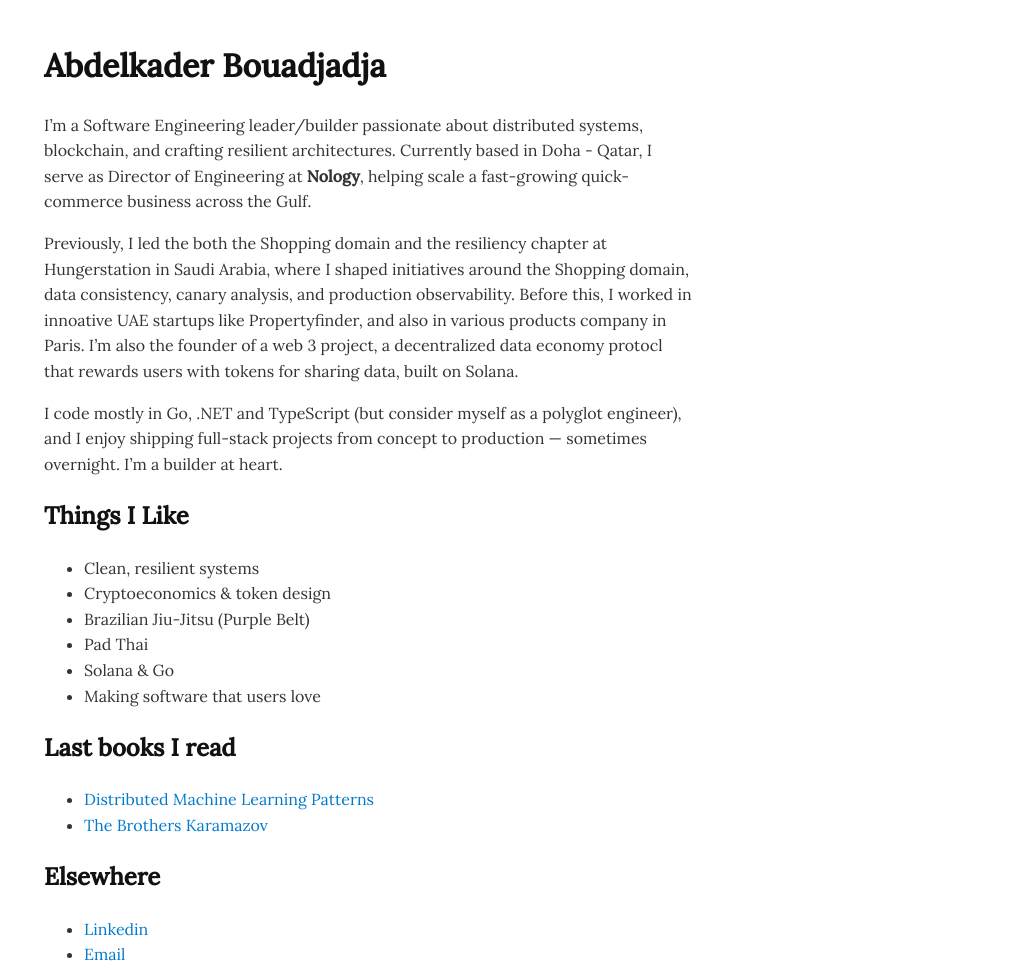
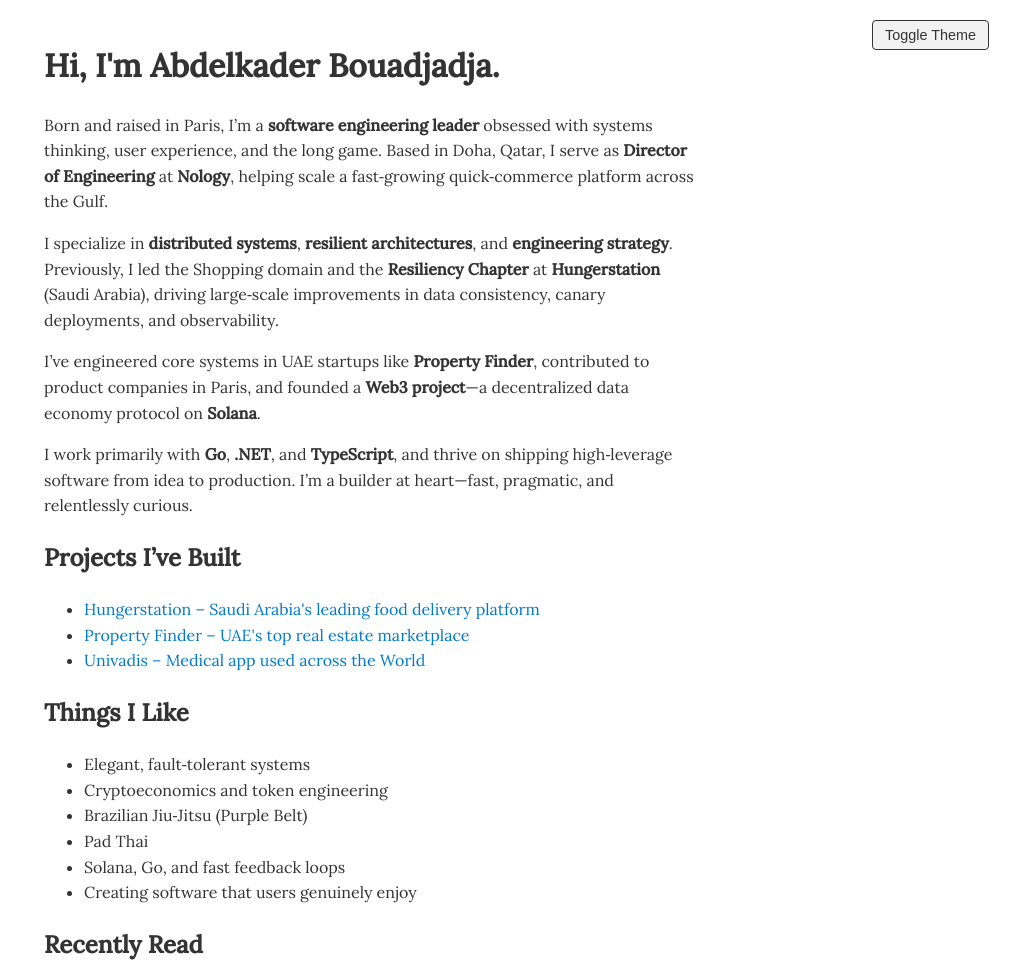
Before and after one commit to fiverocks/fiverocks.github.io, a plain HTML site: page index.html in a window 1280 px wide. Shown: the top 971 px of the page, without its empty margins (271-1280 px from the left). Drawn offline with Linux system fonts and the light colour scheme.

Commit message:
first commit

```diff
--- a/index.html
+++ b/index.html
@@ -1,67 +1,135 @@
 <!DOCTYPE html>
-<html lang="en">
+<html lang="en" data-theme="light">
 <head>
   <meta charset="UTF-8">
   <meta name="viewport" content="width=device-width, initial-scale=1">
   <title>Abdelkader Bouadjadja</title>
   <link href="https://fonts.googleapis.com/css2?family=Lora:ital,wght@0,400;0,500&display=block" rel="stylesheet">
   <style>
+    :root {
+      --bg-light: #ffffff;
+      --text-light: #333333;
+      --bg-dark: #121212;
+      --text-dark: #dddddd;
+      --link-light: #007acc;
+      --link-dark: #66ccff;
+      --accent: #888;
+    }
+
+    [data-theme='light'] {
+      background-color: var(--bg-light);
+      color: var(--text-light);
+    }
+
+    [data-theme='dark'] {
+      background-color: var(--bg-dark);
+      color: var(--text-dark);
+    }
+
+    [data-theme='dark'] a {
+      color: var(--link-dark);
+    }
+
+    [data-theme='light'] a {
+      color: var(--link-light);
+    }
+
     body {
       font-family: Lora, Georgia, serif;
       max-width: 650px;
       margin: 40px auto;
       padding: 0 20px;
       line-height: 1.6;
-      color: #333;
+      transition: background-color 0.3s, color 0.3s;
     }
+
     h1, h2 {
-      font-family: Lora, sans-serif;
-      color: #111;
+      color: inherit;
     }
+
     a {
-      color: #007acc;
       text-decoration: none;
     }
+
     a:hover {
       text-decoration: underline;
     }
+
     code {
       background-color: #f4f4f4;
       padding: 2px 4px;
       border-radius: 3px;
     }
+
     .footer {
       margin-top: 40px;
       font-size: 0.9em;
-      color: #999;
+      color: var(--accent);
+    }
+
+    .dark-toggle {
+      position: fixed;
+      top: 20px;
+      right: 20px;
+      background-color: rgba(0, 0, 0, 0.05);
+      color: #333333;
+      border: 1px solid #333333;
+      border-radius: 4px;
+      padding: 6px 12px;
+      font-size: 0.9em;
+      cursor: pointer;
+      transition: background-color 0.3s, color 0.3s, border 0.3s;
+    }
+
+    [data-theme='dark'] .dark-toggle {
+      background-color: rgba(255, 255, 255, 0.1);
+      color: #dddddd;
+      border-color: #666666;
+    }
+
+    .dark-toggle:hover {
+      background-color: rgba(255, 255, 255, 0.2);
     }
   </style>
 </head>
 <body>
-  <h1>Abdelkader Bouadjadja</h1>
+  <button class="dark-toggle" onclick="toggleTheme()">Toggle Theme</button>
+
+  <h1>Hi, I'm Abdelkader Bouadjadja.</h1>
   <p>
-    I’m a Software Engineering leader/builder passionate about distributed systems, blockchain, and crafting resilient architectures. Currently based in Doha - Qatar, I serve as Director of Engineering at <strong>Nology</strong>, helping scale a fast-growing quick-commerce business across the Gulf.
+    Born and raised in Paris, I’m a <strong>software engineering leader</strong> obsessed with systems thinking, user experience, and the long game. Based in Doha, Qatar, I serve as <strong>Director of Engineering</strong> at <strong>Nology</strong>, helping scale a fast‑growing quick‑commerce platform across the Gulf.
   </p>
 
   <p>
-    Previously, I led the both the Shopping domain and the resiliency chapter at Hungerstation in Saudi Arabia, where I shaped initiatives around the Shopping domain, data consistency, canary analysis, and production observability. Before this, I worked in innoative UAE startups like Propertyfinder, and also in various products company in Paris.  I’m also the founder of a web 3 project, a decentralized data economy protocl that rewards users with tokens for sharing data, built on Solana.
+    I specialize in <strong>distributed systems</strong>, <strong>resilient architectures</strong>, and <strong>engineering strategy</strong>. Previously, I led the Shopping domain and the <strong>Resiliency Chapter</strong> at <strong>Hungerstation</strong> (Saudi Arabia), driving large‑scale improvements in data consistency, canary deployments, and observability.
   </p>
 
   <p>
-    I code mostly in Go, .NET and TypeScript (but consider myself as a polyglot engineer), and I enjoy shipping full-stack projects from concept to production — sometimes overnight. I’m a builder at heart.
+    I’ve engineered core systems in UAE startups like <strong>Property Finder</strong>, contributed to product companies in Paris, and founded a <strong>Web3 project</strong>—a decentralized data economy protocol on <strong>Solana</strong>.
   </p>
+
+  <p>
+    I work primarily with <strong>Go</strong>, <strong>.NET</strong>, and <strong>TypeScript</strong>, and thrive on shipping high‑leverage software from idea to production. I’m a builder at heart—fast, pragmatic, and relentlessly curious.
+  </p>
+
+  <h2>Projects I’ve Built</h2>
+  <ul>
+    <li><a href="https://hungerstation.com/sa-en" target="_blank" rel="noopener">Hungerstation – Saudi Arabia's leading food delivery platform</a></li>
+    <li><a href="https://www.propertyfinder.ae/" target="_blank" rel="noopener">Property Finder – UAE's top real estate marketplace</a></li>
+    <li><a href="https://app.univadis.com/" target="_blank" rel="noopener">Univadis – Medical app used across the World</a></li>
+  </ul>
 
   <h2>Things I Like</h2>
   <ul>
-    <li>Clean, resilient systems</li>
-    <li>Cryptoeconomics & token design</li>
-    <li>Brazilian Jiu-Jitsu (Purple Belt)</li>
+    <li>Elegant, fault‑tolerant systems</li>
+    <li>Cryptoeconomics and token engineering</li>
+    <li>Brazilian Jiu‑Jitsu (Purple Belt)</li>
     <li>Pad Thai</li>
-    <li>Solana & Go</li>
-    <li>Making software that users love</li>
+    <li>Solana, Go, and fast feedback loops</li>
+    <li>Creating software that users genuinely enjoy</li>
   </ul>
 
-  <h2>Last books I read</h2>
+  <h2>Recently Read</h2>
   <ul>
     <li><a href="https://www.manning.com/books/distributed-machine-learning-patterns">Distributed Machine Learning Patterns</a></li>
     <li><a href="https://en.wikipedia.org/wiki/The_Brothers_Karamazov">The Brothers Karamazov</a></li>
@@ -69,12 +137,27 @@
 
   <h2>Elsewhere</h2>
   <ul>
-    <li><a href="https://www.linkedin.com/in/akbouadjadja/">Linkedin</a></li>
+    <li><a href="https://www.linkedin.com/in/akbouadjadja/">LinkedIn</a></li>
     <li><a href="mailto:ak.bouadjadja@gmail.com">Email</a></li>
   </ul>
 
   <div class="footer">
     Last updated August 2025
   </div>
+
+  <script>
+    const root = document.documentElement;
+    function toggleTheme() {
+      const current = root.getAttribute('data-theme');
+      const next = current === 'dark' ? 'light' : 'dark';
+      root.setAttribute('data-theme', next);
+      localStorage.setItem('theme', next);
+    }
+
+    const savedTheme = localStorage.getItem('theme');
+    if (savedTheme) {
+      root.setAttribute('data-theme', savedTheme);
+    }
+  </script>
 </body>
 </html>
```
